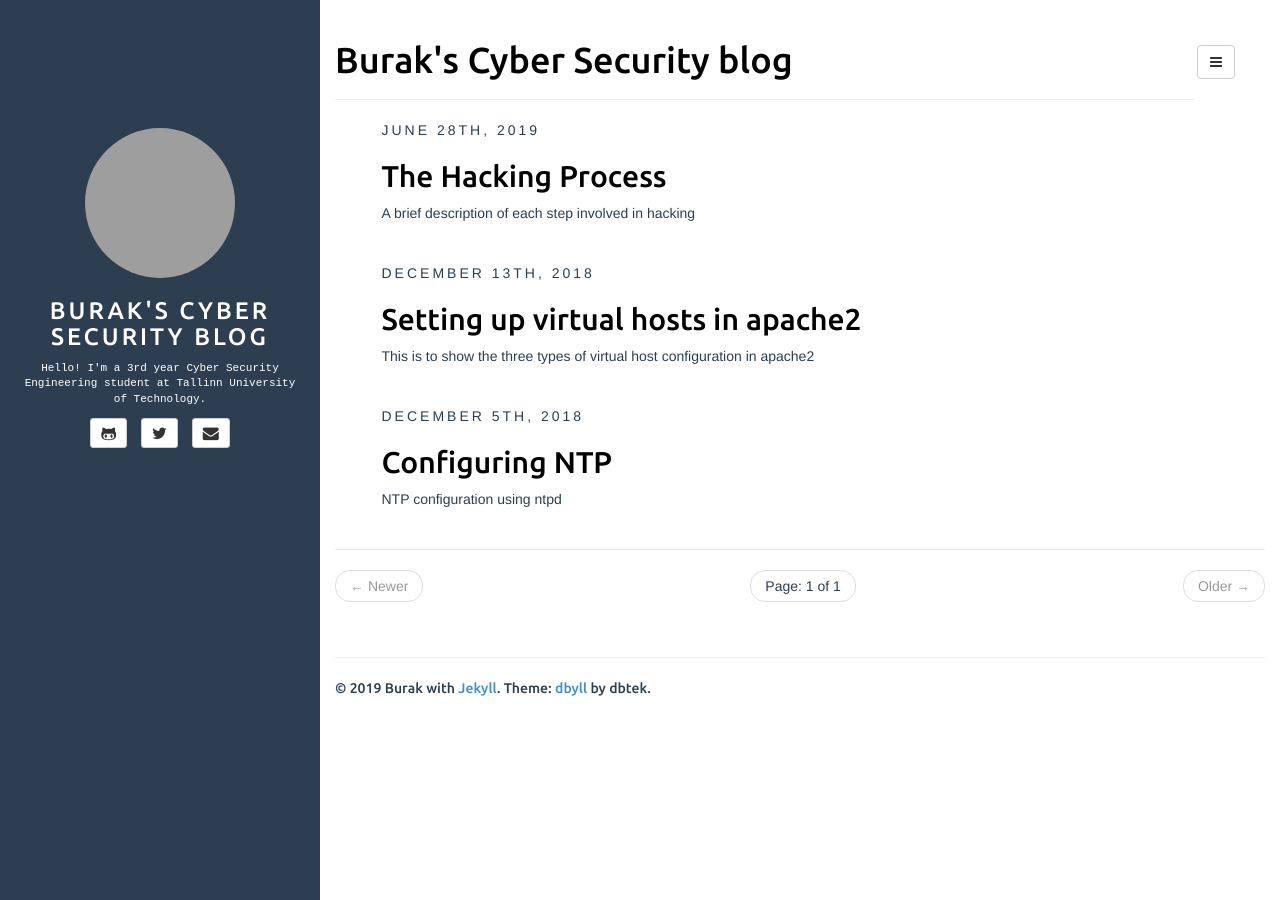
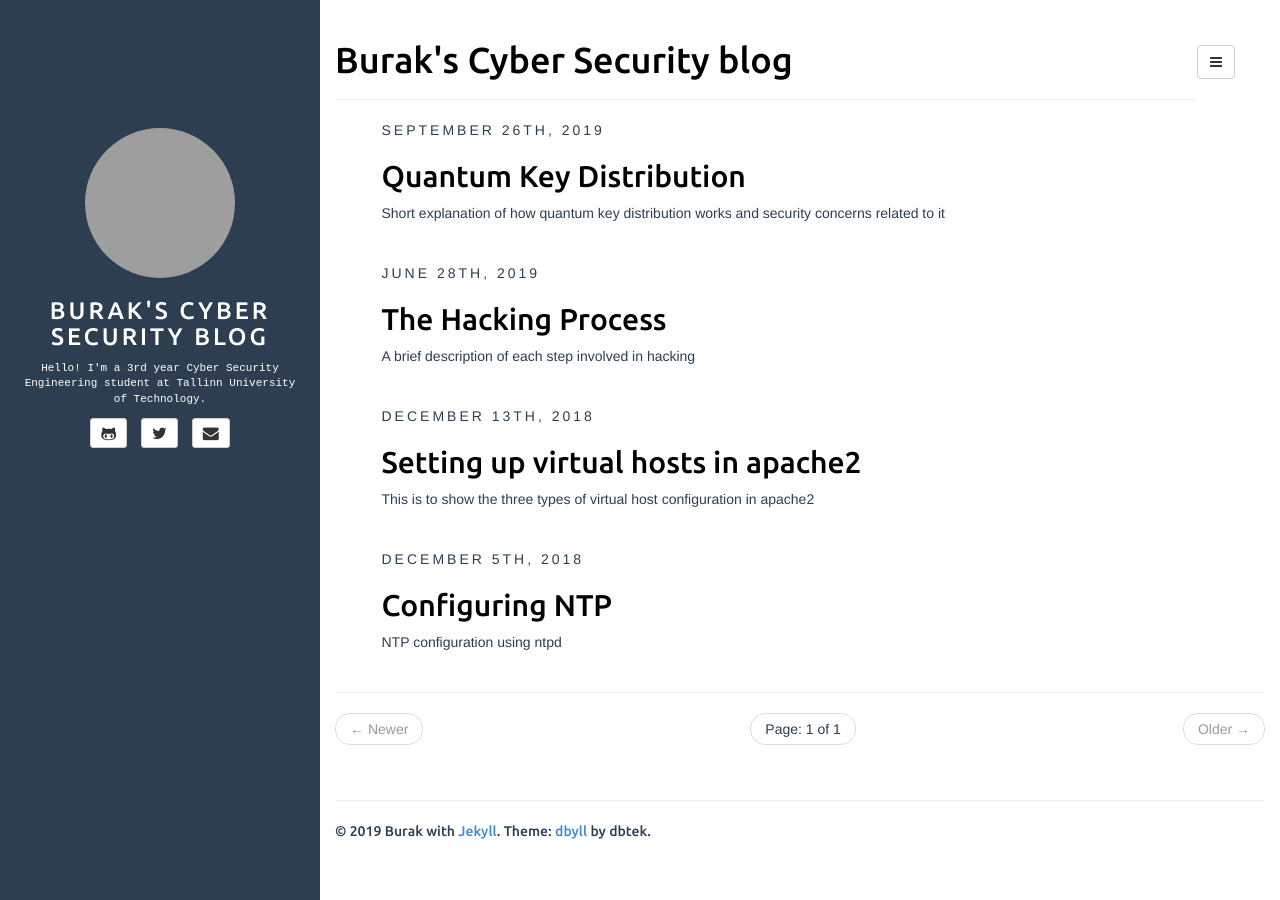
Before and after one commit to mavzerburak0/mavzerburak0.github.io, a Jekyll site: the page built from index.html, in a window 1280 px wide. Built offline with Jekyll 4.4.1, drawn with Linux system fonts in a browser that asks for light colours; the list of posts is cut into pages by our own code; part of the change alters nothing that is shown; grey boxes are pictures that could not be loaded.

Commit message:
Add first draft of QKD post

```diff
--- /dev/null
+++ b/_posts/2019-09-26-qkd-for-non-physicists.md
@@ -0,0 +1,38 @@
+---
+layout: post
+title: Quantum Key Distribution
+categories: [technology, qkd]
+tags: [quantum key distribution]
+description: Short explanation of how quantum key distribution works and security concerns related to it
+---
+
+*Note: This blog post is composed purely out of interest and doesn't hold any scientific value whatsoever. Please let me know via e-mail or any of the social media accounts you see on the left menu if you see any information that is misleading or completely wrong.*
+
+### Introduction
+
+In order to understand what QKD is and why it might revolutionize the way we share cryptographic keys, let's first have a look at the traditional cryptographic key distribution systems. In symmetric key cryptography, both the sender and the receiver must exchange keys beforehand and utilize those keys to encrypt/decrypt messages, while in public key cryptography, there are two types of keys generated: public and private. Although public keys can be distributed freely and without compromising security, private keys must be kept secret. If anyone wants to send an encrypted message, they can use the recipient's public key to encrypt the message, which then can only be decrypted using his private key. The security of public key cryptography depends on the irreversibility and complexity of certain mathematical problems, known as one-way functions such as integer factorization, meaning that it is dependent on computational power. With the emergence of quantum computers, this became an issue as studies have shown 2048-bit RSA encryption could be broken in about 8 hours¹. Fortunately, with great computing power comes greater cryptographic key generation and distribution algorithms.
+
+### What is Quantum Key Distribution?
+
+Quantum Key Distribution (QKD) is a method used for secure communication that involves individual light quanta in quantum superposition states. The key idea here is that any third-party involvement will introduce a disturbance to the quantum states that the information is traveling in. Also, the ‘no cloning’ theorem will make it impossible to copy the quantum states for later analysis. In other words, quantum key distribution is assumed to be secure by nature, unlike public key cryptography being dependent on the lack of computational power to break.
+
+QKD takes advantage of two main principles in quantum theory: Heisenberg Uncertainty Principle and quantum entanglement. Based on these principles, many protocols have been suggested for securely exchanging cryptographic keys. The most famous and the first one is developed by Charles H. Bennett and Gilles Brassard in 1984 (BB84) using the Heisenberg Uncertainty Principle, meanwhile Artur Ekert has drawn up E91 (Ekert, 1991) involving quantum entanglement feature².
+
+### Security Concerns
+
+There are a lot of skepticism going on about whether or not the QKD is actually secure by the laws of physics. The argument usually is that QKD involves many ‘secret actions’ that are assumed to be taken by the users, which none of the protocols mention. From a paper titled ‘Is the security of quantum cryptography guaranteed by the laws of physics?’³, Daniel J. Bernstein states that “the laws of physics pose serious obstacles to the security of QKD and the same laws are ignored in all QKD ‘security proofs’”. In section 4 of the same paper, he demonstrates a concrete attack against QKD involving an attacker with enough means to afford a state-of-the-art QKD device and a large array of radio receivers, cameras, microphones etc. allowing him to record gigabytes of data per second. Using the data, the attacker can then compute the most likely possibilities of QKD secrets shared between parties. This is, of course, not an easy task for an attacker and this attack must begin before the victims use QKD as mentioned by Bernstein. However, it is theoretically possible and therefore, he claims to disprove that the QKD is secure by nature⁴.
+
+Other types of conventional and non-conventional attacks are possible against different QKD protocols. Not all of them can be described here in detail but references and resources that are at the end of this post can be used by anyone interested.
+
+### References
+
+* [How a quantum computer could break 2048-bit RSA encryption in 8 hours] (https://www.technologyreview.com/s/613596/how-a-quantum-computer-could-break-2048-bit-rsa-encryption-in-8-hours/)
+* [Quantum Information and Computation, Jeffrey Bub, in Philosophy of Physics, 2007] (https://www.elsevier.com/books/philosophy-of-physics/butterfield/978-0-444-51560-5)
+* [Is the security of quantum cryptography guaranteed by the laws of physics?] (https://arxiv.org/pdf/1803.04520.pdf)
+* [What is Quantum Key Distribution?] (https://www.quintessencelabs.com/wp-content/uploads/2015/08/CSA-What-is-Quantum-Key-Distribution-QKD-1.pdf)
+
+### Other Resources
+
+* [Homodyne-detector-blinding attack in continuous-variable quantum key distribution] (https://arxiv.org/pdf/1805.01620.pdf)
+* [High speed coherent one-way quantum key distribution prototype] (https://arxiv.org/pdf/0809.5264.pdf)
+* [Quantum key distribution] (https://quantiki.org/wiki/quantum-key-distribution)
```
Also changed, not shown: _posts/2019-06-28-the-hacking-process.md (line endings or trailing spaces).
